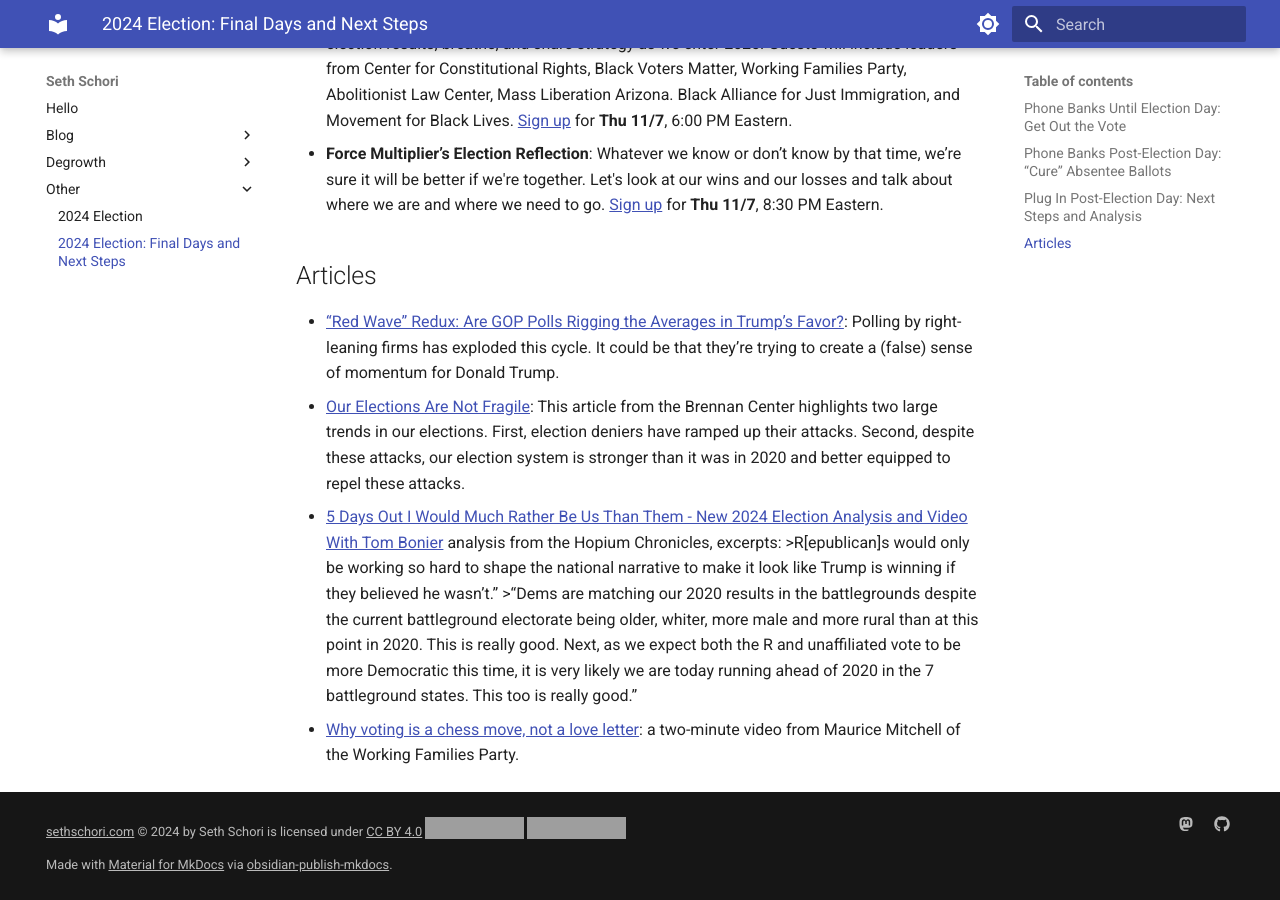
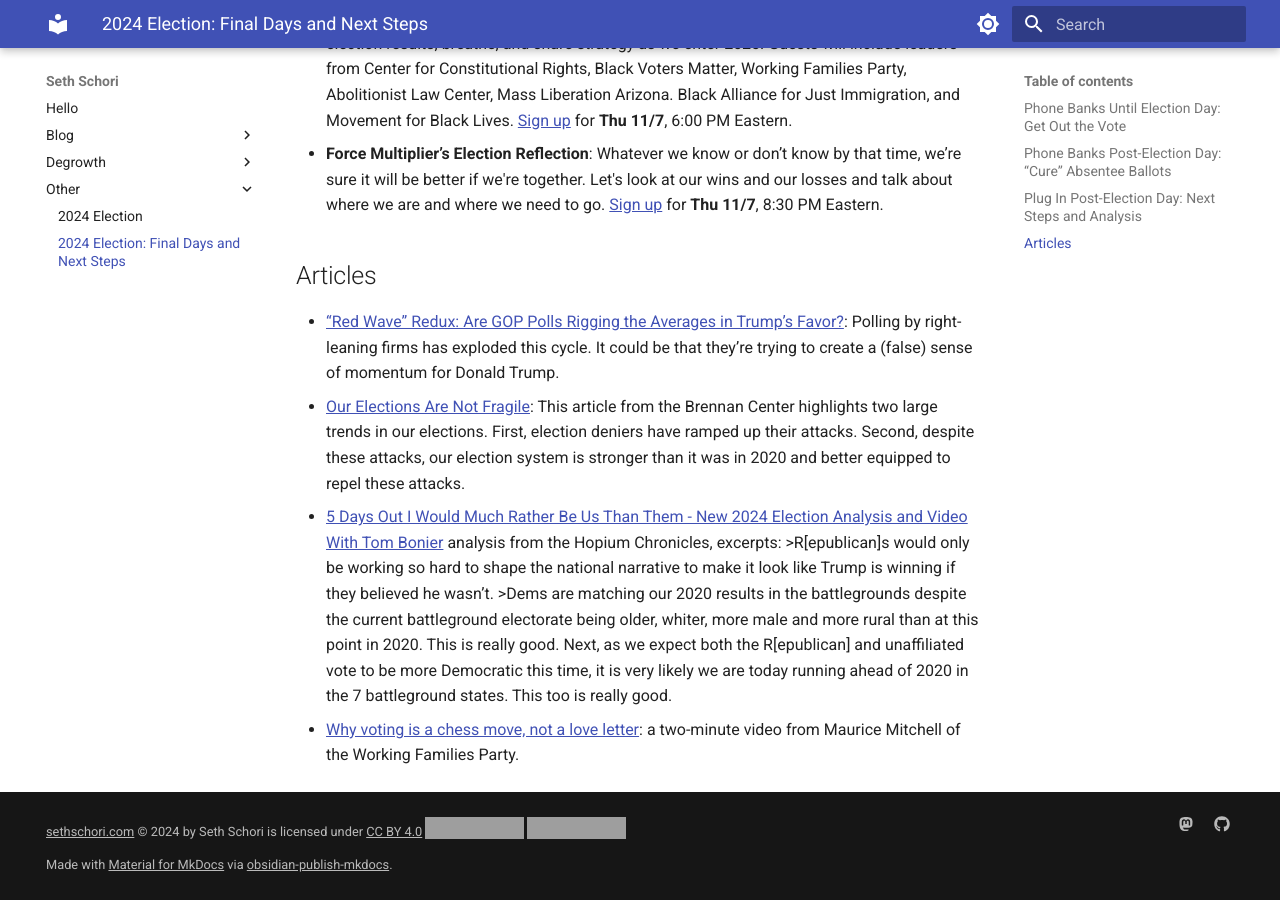
Before and after one commit to sethschori/sethschori.github.io, an MkDocs documentation site: the page built from docs/other/2024-election-ending.md, in a window 1280 px wide and 900 px high, scrolled down 2095 px. Built offline with MkDocs 1.6.1 and Material for MkDocs 9.7.7, drawn with Linux system fonts in a browser that asks for light colours; grey boxes are pictures that could not be loaded.

Commit message:
vault backup: 2024-11-02 12:54:16

```diff
--- a/docs/other/2024-election-ending.md
+++ b/docs/other/2024-election-ending.md
@@ -30,6 +30,6 @@ This election will be very close and every vote must be counted. Vote/ballot cur
 - [“Red Wave” Redux: Are GOP Polls Rigging the Averages in Trump’s Favor?](https://newrepublic.com/article/187425/gop-polls-rigging-averages-trump): Polling by right-leaning firms has exploded this cycle. It could be that they’re trying to create a (false) sense of momentum for Donald Trump.
 - [Our Elections Are Not Fragile](https://www.brennancenter.org/our-work/analysis-opinion/our-elections-are-not-fragile): This article from the Brennan Center highlights two large trends in our elections. First, election deniers have ramped up their attacks. Second, despite these attacks, our election system is stronger than it was in 2020 and better equipped to repel these attacks.
 - [5 Days Out I Would Much Rather Be Us Than Them - New 2024 Election Analysis and Video With Tom Bonier](https://www.hopiumchronicles.com/p/i-would-much-rather-be-us-than-them-aec) analysis from the Hopium Chronicles, excerpts:
-    >R\[epublican]s would only be working so hard to shape the national narrative to make it look like Trump is winning if they believed he wasn’t.”
-    >“Dems are matching our 2020 results in the battlegrounds despite the current battleground electorate being older, whiter, more male and more rural than at this point in 2020. This is really good. Next, as we expect both the R and unaffiliated vote to be more Democratic this time, it is very likely we are today running ahead of 2020 in the 7 battleground states. This too is really good.”
+    >R\[epublican]s would only be working so hard to shape the national narrative to make it look like Trump is winning if they believed he wasn’t.
+    >Dems are matching our 2020 results in the battlegrounds despite the current battleground electorate being older, whiter, more male and more rural than at this point in 2020. This is really good. Next, as we expect both the R\[epublican] and unaffiliated vote to be more Democratic this time, it is very likely we are today running ahead of 2020 in the 7 battleground states. This too is really good.
 - [Why voting is a chess move, not a love letter](https://www.youtube.com/watch?v=MQZq26KZUQI&t=130s):  a two-minute video from Maurice Mitchell of the Working Families Party.
```
